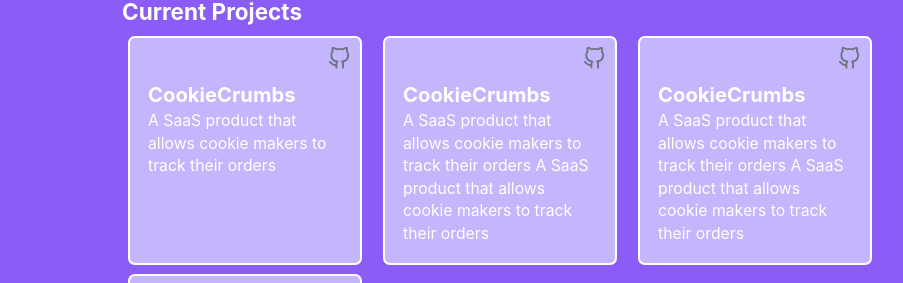
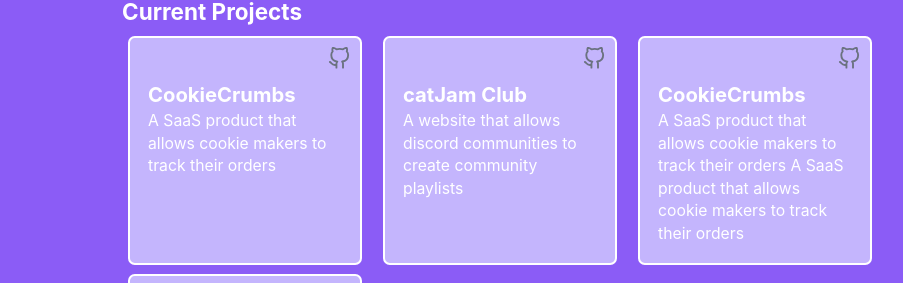
Before and after one commit to berbaroovez/cartols, a Next.js app: page / in a window 1280 px wide. Shown: the part 387-670 px from the top of the page, without its empty margins (140-1043 px from the left). Built offline with nearby package versions, Linux system fonts and the light colour scheme.

Commit message:
added darkmode cards

```diff
--- a/components/ProjectCard.js
+++ b/components/ProjectCard.js
@@ -1,6 +1,6 @@
 const ExternalLink = ({ href, children }) => (
   <a
-    className="text-sm text-gray-500 hover:text-gray-600 transition"
+    className="text-sm text-gray-500 dark:text-black hover:text-gray-600 transition dark:hover:text-white"
     target="_blank"
     rel="noopener noreferrer"
     href={href}
@@ -11,10 +11,10 @@
 
 export default function ProjectCard({ title, description, href }) {
   return (
-    <div className="bg-purple-300 border-white border-2 p-4 rounded-md w-52 relative">
+    <div className="bg-purple-300 dark:bg-gray-500 dark:border-gray-400 border-white border-2 p-4 rounded-md w-52 relative">
       <ExternalLink href={href}>
         <svg
-          className="h-5 w-5 abs relative left-40 -top-2"
+          className="h-5 w-5 abs relative left-40 -top-2 "
           viewBox="0 0 24 24"
         >
           <g
@@ -28,7 +28,7 @@
           </g>
         </svg>
       </ExternalLink>
-      <h4 className="text-lg font-bold w-10">{title}</h4>
+      <h4 className="text-lg font-bold">{title}</h4>
       <p className="text-sm">{description}</p>
     </div>
   );
--- a/pages/index.js
+++ b/pages/index.js
@@ -50,8 +50,9 @@
               href="https://www.twitter.com/berbaroovez"
             />
             <ProjectCard
-              title="CookieCrumbs"
-              description="A SaaS product that allows cookie makers to track their orders A SaaS product that allows cookie makers to track their orders"
+              title="catJam Club"
+              description="A website that allows discord communities to create community playlists"
+              href="https://catjam.club"
             />
             <ProjectCard
               title="CookieCrumbs"
```
